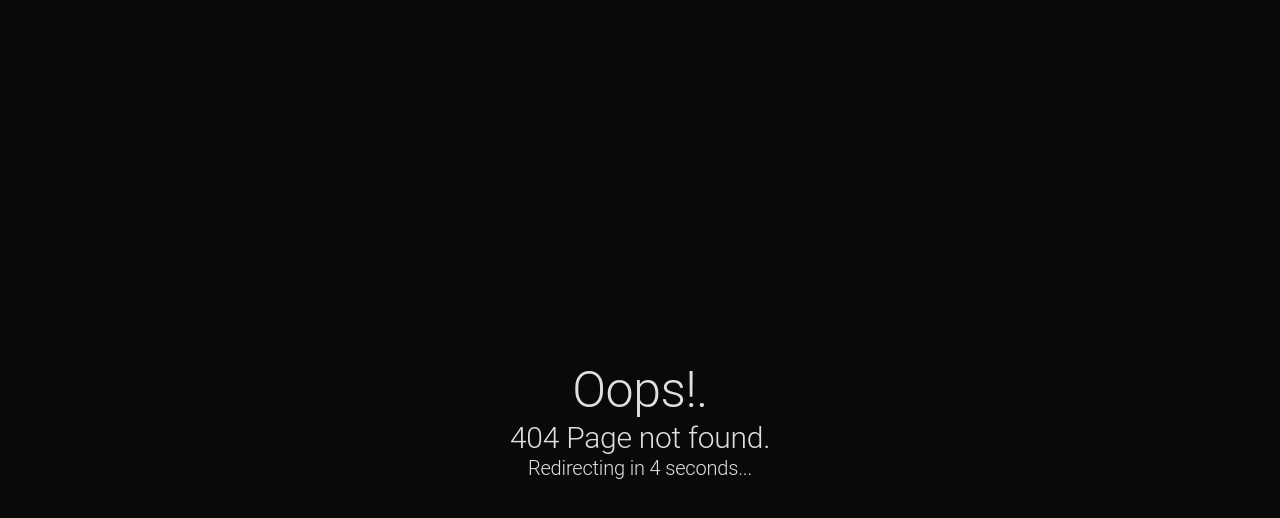
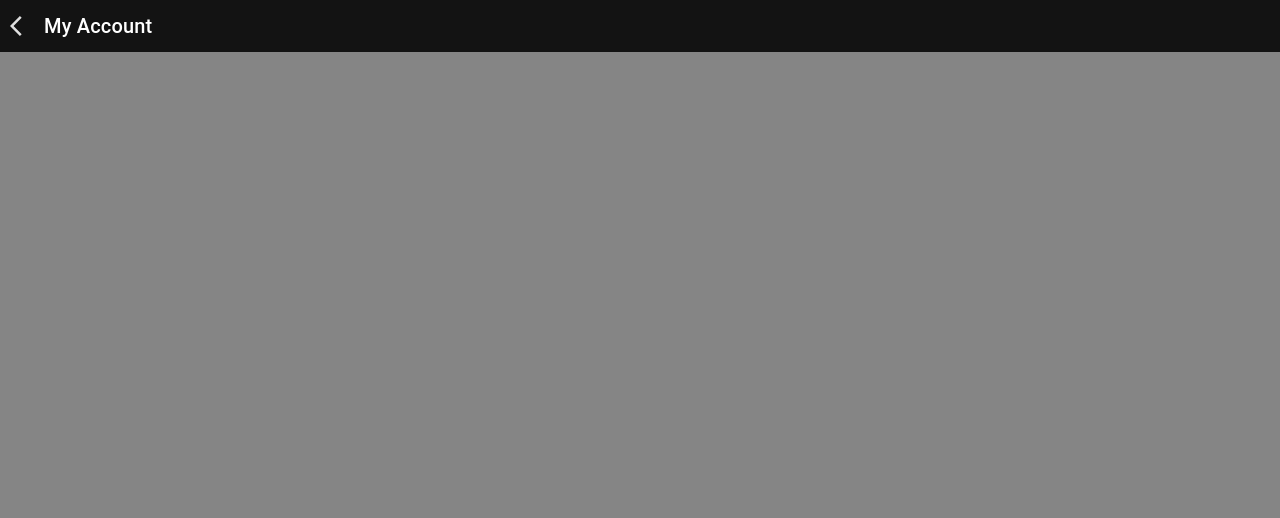
Before and after one commit to DutchPay-Bill/DutchPay-client, a React (Vite) app: page /MyAccount in a window 1280 px wide. Before the commit this address had no page. Shown: the top 518 px of the page. Built offline with nearby package versions, Linux system fonts and the light colour scheme.

Commit message:
feat : My Account Header

```diff
--- a/src/App.tsx
+++ b/src/App.tsx
@@ -5,6 +5,7 @@ import {
   RegisterDashboardPage,
   NotFoundPage,
 } from "./pages";
+import MyAccount from "./pages/MyAccount";
 
 const App = () => {
   return (
@@ -21,6 +22,7 @@ const App = () => {
         />
         <Route path="/login" element={<LoginDashBoardPage />} />
         <Route path="/register" element={<RegisterDashboardPage />} />
+        <Route path="/MyAccount" element={<MyAccount />} />
 
         <Route path="*" element={<NotFoundPage />} />
       </Routes>
--- /dev/null
+++ b/src/components/Header/header.module.scss
@@ -0,0 +1,17 @@
+.root {
+    background-color: #131313;
+  }
+
+.title {
+    flex-grow: 1;
+    color: #fff;
+    padding-left: 10px;
+}
+
+.toolbar {
+  display: flex ;
+  justify-content: flex-start;
+  align-items: center;
+  margin: 10px;
+
+}
--- /dev/null
+++ b/src/components/Header/index.tsx
@@ -0,0 +1,19 @@
+import React from 'react';
+import { Box, Typography } from '@material-ui/core';
+import ArrowBackIosIcon from '@mui/icons-material/ArrowBackIos';
+import styles from './header.module.scss';
+
+const Header: React.FC = () => {
+  return (
+    <Box component="header" className={styles.root}>
+      <Box component="nav" className={styles.toolbar}>
+        <ArrowBackIosIcon  />
+        <Typography variant="h6" className={styles.title}>
+          My Account
+        </Typography>
+      </Box>
+    </Box>
+  );
+};
+
+export default Header;
--- a/src/components/index.ts
+++ b/src/components/index.ts
@@ -1 +1,2 @@
 export { default as ButtonLogin } from './Button'
+export { default as Header } from './Header'
--- /dev/null
+++ b/src/pages/MyAccount/MyAccount.module.scss
@@ -0,0 +1,5 @@
+.root {
+    display: flex;
+    flex-direction: column;
+    height: 100vh;
+  }
--- /dev/null
+++ b/src/pages/MyAccount/index.tsx
@@ -0,0 +1,13 @@
+import React from 'react';
+import { Header } from '../../components';
+import styles from './MyAccount.module.scss';
+const MyAccount: React.FC = () => {
+
+  return (
+    <div className={styles.root}>
+      <Header />
+    </div>
+  );
+};
+
+export default MyAccount;
```
Also changed, not shown: src/containers/MyAccountMenu/MyAccountMenu.scss (added), src/containers/MyAccountMenu/index.tsx (added).
